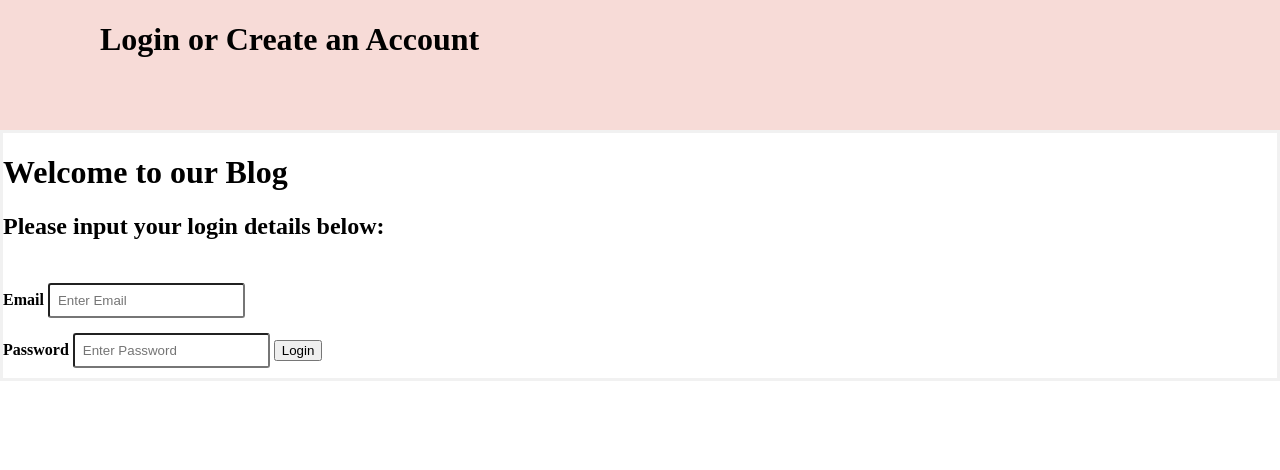
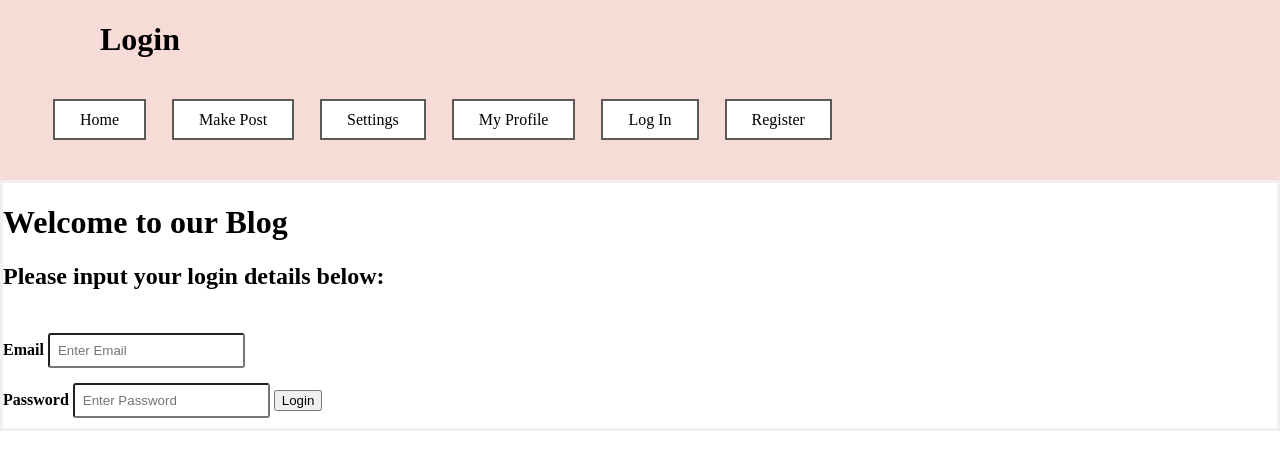
Before and after one commit to Liryn/Secure-blog-site, a plain HTML site: page DSS/login.html in a window 1280 px wide. Drawn offline with Linux system fonts and the light colour scheme.

Commit message:
Navigation implementation between all pages

```diff
--- a/DSS/login.html
+++ b/DSS/login.html
@@ -11,11 +11,25 @@
     </head>
 
     <body>
-        <div class="head_login">
+        <div class="head">
+
             <div class="title">
-                    <h1>Login or Create an Account</h1>
-                </div>
+				<h1>Login</h1>
+			</div>
 
+		<div class ="navbar">
+			<nav>
+				<ul class="bar">
+					<li><a href="homepage.html">Home</a></li>
+					<li><a href="makepost.html">Make Post</a></li>
+					<li><a href="settings.html">Settings</a></li>
+					<li><a href="myprofile.html">My Profile</a></li>
+					<li><a href="login.html"> Log In</a></li>
+					<li><a href="createaccount.html"> Register</a></li>
+				</ul>
+			</nav>
+		</div>
+	</div>
 
             </div>
          <!--  <form action="/homepage.html" method="post">-->
--- a/DSS/style.css
+++ b/DSS/style.css
@@ -53,11 +53,6 @@ body
 	min-height: 150px;
 	padding-bottom: 30px;
 }
-.head_login {
-	background-color: #F7DBD7;
-	min-height: 100px;
-	padding-bottom: 30px;
-}
 
 .timeline
 {
```
Also changed, not shown: DSS/createaccount.html (+22 -7 lines), DSS/homepage.html (+5 -7 lines), DSS/makepost.html (+3 -3 lines), DSS/myprofile.html (+4 -8 lines), DSS/settings.html (+6 -8 lines).
